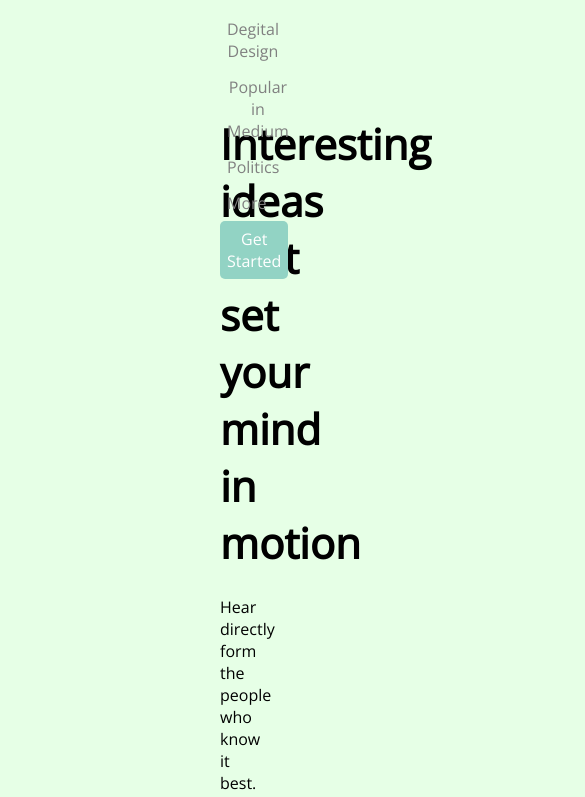
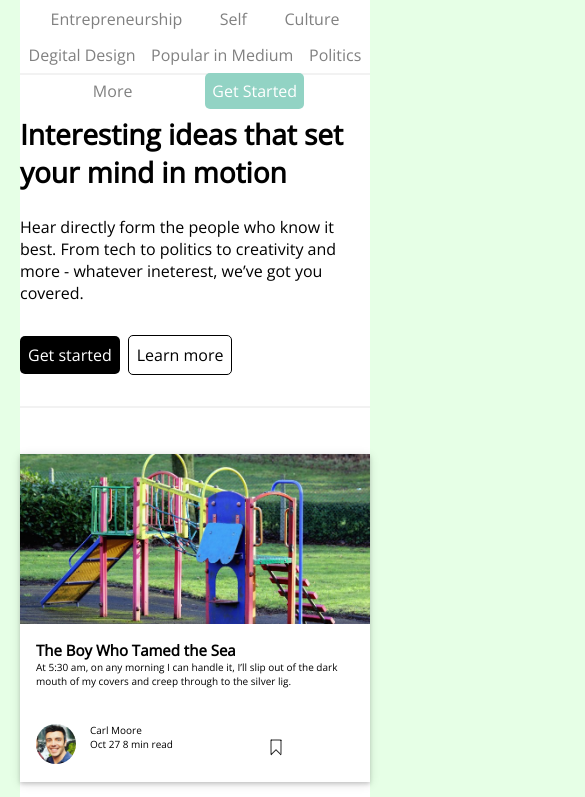
Before and after one commit to jimmabelle/design-brief, a React app: page / in a window 390 px wide. Shown: the top 797 px of the page, 585 px wide, since content can reach past the window. Built offline with nearby package versions, Linux system fonts and the light colour scheme.

Commit message:
responsive styling

```diff
--- a/src/components/header/index.css
+++ b/src/components/header/index.css
@@ -14,11 +14,13 @@
   top: 50%;
   left: 50%;
   transform: translate(-50%, -50%);
-  width: 100%;
+  display: flex;
+  flex-wrap: wrap;
+  justify-content: space-evenly;
 }
 
 .Header ul li {
-  display: inline-flex;
+  display: flex;
   align-content: center;
   padding: 7px;
 }
@@ -40,3 +42,22 @@
 .Header ul li:last-child a {
   color: #fff;
 }
+
+@media (min-width: 901px) and (max-width: 1440px;) {
+
+  .Header {
+    /* remove the default scrollbar for webkit implementations */
+    white-space: nowrap;
+    /* Make this scrollable when needed */
+    overflow-x: auto;
+     /* We don't want vertical scrolling */
+    overflow-y: hidden;
+    /* For WebKit implementations, provide inertia scrolling */
+    -webkit-overflow-scrolling: touch;
+     /* Make an auto-hiding scroller for the 3 people using a IE */
+    -ms-overflow-style: -ms-autohiding-scrollbar;
+  }
+  .Header ul::-webkit-scrollbar {
+    display: none;
+  }
+}
--- a/src/components/header/index.js
+++ b/src/components/header/index.js
@@ -7,17 +7,17 @@ export default class Header extends React.Component {
     return (
       <div className="Header">
         <ul>
-          <li><a href="">Home</a></li>
-          <li><a href="">Technology</a></li>
-          <li><a href="">Creativity</a></li>
-          <li><a href="">Entrepreneurship</a></li>
-          <li><a href="">Self</a></li>
-          <li><a href="">Culture</a></li>
-          <li><a href="">Degital Design</a></li>
-          <li><a href="">Popular in Medium</a></li>
-          <li><a href="">Politics</a></li>
-          <li><a href="">More</a></li>
-          <li><a href="">Get Started</a></li>
+          <li><a href="#">Home</a></li>
+          <li><a href="#">Technology</a></li>
+          <li><a href="#">Creativity</a></li>
+          <li><a href="#">Entrepreneurship</a></li>
+          <li><a href="#">Self</a></li>
+          <li><a href="#">Culture</a></li>
+          <li><a href="#">Degital Design</a></li>
+          <li><a href="#">Popular in Medium</a></li>
+          <li><a href="#">Politics</a></li>
+          <li><a href="#">More</a></li>
+          <li><a href="#">Get Started</a></li>
         </ul>
       </div>
     )
--- a/src/components/hero/index.css
+++ b/src/components/hero/index.css
@@ -44,3 +44,35 @@
   margin-left: 8px;
   text-decoration: none;
 }
+
+@media (min-width: 601px) and (max-width: 900px) {
+  .Hero {
+    width: 100%;
+  }
+
+  .Hero .left {
+    width: 100%;
+  }
+
+  .Hero .right {
+    display: none;
+  }
+
+  .Hero h1 { font-size: 28px; }
+}
+
+@media (max-width: 600px) {
+  .Hero {
+    width: 100%;
+  }
+
+  .Hero .left {
+    width: 100%;
+  }
+
+  .Hero .right {
+    display: none;
+  }
+
+  .Hero h1 { font-size: 28px; }
+}
--- a/src/components/section/index.css
+++ b/src/components/section/index.css
@@ -2,7 +2,7 @@
   border-top: 2px solid #f2f2f2;
   width: 100%;
   margin: auto;
-  padding-top: 20px;
+  padding-top: 30px;
   display: flex;
   flex-wrap: wrap;
   justify-content: space-between;
@@ -15,8 +15,7 @@
   width: 488px;
   height: 255px;
   display: flex;
-  border: 1px solid #f2f2f2;
-  background-color: pink;
+  box-shadow:0 2px 4px 0 rgba(0,0,0,0.16),0 2px 10px 0 rgba(0,0,0,0.12);
 }
 
 .Section .top-left-img,
@@ -24,6 +23,7 @@
 .Section .bottom-left-img,
 .Section .bottom-right-img {
   width: 200px;
+  height: 255px;
 }
 
 .Section .top-left-img {
@@ -86,7 +86,6 @@
   position: absolute;
   top: 185px;
   left: 70px;
-  font-size: small;
 }
 
 .Section .bookmark {
@@ -94,3 +93,185 @@
   top: 210px;
   left: 250px;
 }
+
+@media (max-width: 1440px) {
+  .Section {
+    width: 100%;
+  }
+
+  .Section .top-left,
+  .Section .top-right,
+  .Section .bottom-left,
+  .Section .bottom-right {
+    flex-direction: column;
+    width: 100%;
+    height: 328px;
+    margin: 1em 0;
+  }
+
+  .Section .top-left-img,
+  .Section .top-right-img,
+  .Section .bottom-left-img,
+  .Section .bottom-right-img {
+    width: 100%;
+    height: 170px;
+  }
+
+  .Section .top-left-text,
+  .Section .top-right-text,
+  .Section .bottom-left-text,
+  .Section .bottom-right-text {
+    width: 100%;
+    height: 158px;
+    position: relative;
+    font-size: x-small;
+  }
+
+  .Section .writer-1,
+  .Section .writer-2,
+  .Section .writer-3,
+  .Section .writer-4 {
+    width: 40px;
+    height: 40px;
+    border-radius: 100%;
+    position: absolute;
+    top: 100px;
+  }
+
+  .Section .name-writer-1,
+  .Section .name-writer-2,
+  .Section .name-writer-3,
+  .Section .name-writer-4 {
+    position: absolute;
+    top: 85px;
+    left: 70px;
+  }
+
+  .Section .bookmark {
+    position: absolute;
+    top: 115px;
+    right: 0;
+  }
+
+}
+
+@media (min-width: 601px) and (max-width: 900px) {
+  .Section {
+    width: 100%;
+  }
+
+  .Section .top-left,
+  .Section .top-right,
+  .Section .bottom-left,
+  .Section .bottom-right {
+    flex-direction: column;
+    width: 100%;
+    height: 328px;
+    margin: 1em 0;
+  }
+
+  .Section .top-left-img,
+  .Section .top-right-img,
+  .Section .bottom-left-img,
+  .Section .bottom-right-img {
+    width: 100%;
+    height: 170px;
+  }
+
+  .Section .top-left-text,
+  .Section .top-right-text,
+  .Section .bottom-left-text,
+  .Section .bottom-right-text {
+    width: 100%;
+    height: 158px;
+    position: relative;
+    font-size: x-small;
+  }
+
+  .Section .writer-1,
+  .Section .writer-2,
+  .Section .writer-3,
+  .Section .writer-4 {
+    width: 40px;
+    height: 40px;
+    border-radius: 100%;
+    position: absolute;
+    top: 100px;
+  }
+
+  .Section .name-writer-1,
+  .Section .name-writer-2,
+  .Section .name-writer-3,
+  .Section .name-writer-4 {
+    position: absolute;
+    top: 85px;
+    left: 70px;
+  }
+
+  .Section .bookmark {
+    position: absolute;
+    top: 115px;
+    right: 0;
+  }
+
+}
+
+@media (max-width: 600px) {
+  .Section {
+    width: 100%;
+  }
+
+  .Section .top-left,
+  .Section .top-right,
+  .Section .bottom-left,
+  .Section .bottom-right {
+    flex-direction: column;
+    width: 100%;
+    height: 328px;
+    margin: 1em 0;
+  }
+
+  .Section .top-left-img,
+  .Section .top-right-img,
+  .Section .bottom-left-img,
+  .Section .bottom-right-img {
+    width: 100%;
+    height: 170px;
+  }
+
+  .Section .top-left-text,
+  .Section .top-right-text,
+  .Section .bottom-left-text,
+  .Section .bottom-right-text {
+    width: 100%;
+    height: 158px;
+    position: relative;
+    font-size: x-small;
+  }
+
+  .Section .writer-1,
+  .Section .writer-2,
+  .Section .writer-3,
+  .Section .writer-4 {
+    width: 40px;
+    height: 40px;
+    border-radius: 100%;
+    position: absolute;
+    top: 100px;
+  }
+
+  .Section .name-writer-1,
+  .Section .name-writer-2,
+  .Section .name-writer-3,
+  .Section .name-writer-4 {
+    position: absolute;
+    top: 85px;
+    left: 70px;
+  }
+
+  .Section .bookmark {
+    position: absolute;
+    top: 115px;
+    right: 0;
+  }
+}
--- a/src/index.css
+++ b/src/index.css
@@ -19,3 +19,24 @@ body {
   background-color: #fff;
   margin: auto;
 }
+
+@media (max-width: 1440px) {
+  body {
+    margin: 0 10px;
+    padding: 0 10px;
+  }
+}
+
+@media (min-width: 601px) and (max-width: 900px) {
+  body {
+    margin: 0 10px;
+    padding: 0 10px;
+  }
+}
+
+@media (max-width: 600px) {
+  body {
+    margin: 0 10px;
+    padding: 0 10px;
+  }
+}
```
